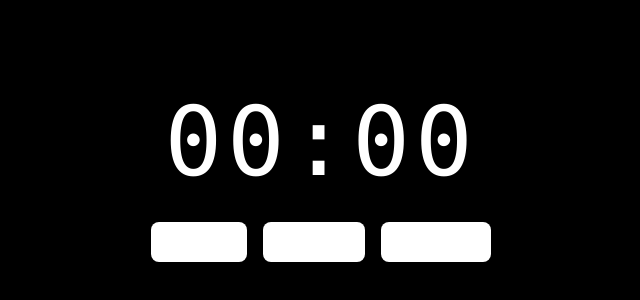
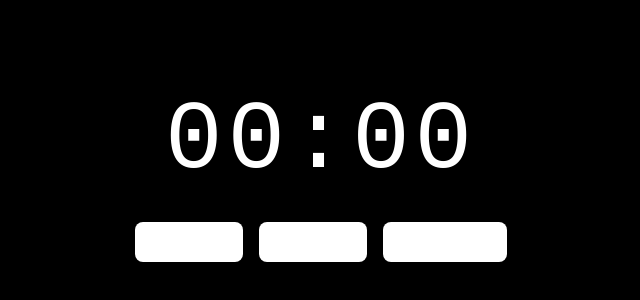
Before and after one commit to Sayantand938/study-tracker, a React (Vite) app: page / in a window 1280 px wide. Shown: the part 222-522 px from the top of the page, without its empty margins (319-959 px from the left). Built offline with nearby package versions, Linux system fonts and the light colour scheme.

Commit message:
style: replace Geist with JetBrains Mono as default font

```diff
--- a/package.json
+++ b/package.json
@@ -13,7 +13,7 @@
   },
   "dependencies": {
     "@base-ui/react": "^1.6.0",
-    "@fontsource-variable/geist": "^5.2.9",
+    "@fontsource-variable/jetbrains-mono": "^5.2.8",
     "@tailwindcss/vite": "^4",
     "class-variance-authority": "^0.7.1",
     "clsx": "^2.1.1",
--- a/src/components/Timer.tsx
+++ b/src/components/Timer.tsx
@@ -23,7 +23,7 @@ export function Timer() {
 
     return (
         <div className="flex min-h-screen flex-col items-center justify-center bg-black text-white">
-            <div className="text-8xl font-mono font-light tracking-wider select-none">
+            <div className="text-8xl font-sans font-light tracking-wider select-none">
                 {formatTime(time)}
             </div>
             <div className="mt-8 flex gap-4">
--- a/src/index.css
+++ b/src/index.css
@@ -1,13 +1,13 @@
 @import "tailwindcss";
 @import "tw-animate-css";
 @import "shadcn/tailwind.css";
-@import "@fontsource-variable/geist";
+@import "@fontsource-variable/jetbrains-mono";
 
 @custom-variant dark (&:is(.dark *));
 
 @theme inline {
     --font-heading: var(--font-sans);
-    --font-sans: 'Geist Variable', sans-serif;
+    --font-sans: 'JetBrains Mono Variable', monospace;
     --color-sidebar-ring: var(--sidebar-ring);
     --color-sidebar-border: var(--sidebar-border);
     --color-sidebar-accent-foreground: var(--sidebar-accent-foreground);
--- a/src/pages/History.tsx
+++ b/src/pages/History.tsx
@@ -58,7 +58,7 @@ export function History() {
                                         <td className="py-3 px-4 text-white/70">{index + 1}</td>
                                         <td className="py-3 px-4">{formatTime(session.startTime)}</td>
                                         <td className="py-3 px-4">{formatTime(session.endTime)}</td>
-                                        <td className="py-3 px-4 text-right font-mono">
+                                        <td className="py-3 px-4 text-right font-sans">
                                             {formatDuration(session.duration)}
                                         </td>
                                     </tr>
```
Also changed, not shown: 1 other file (tests, documents, lock files or other folders).
